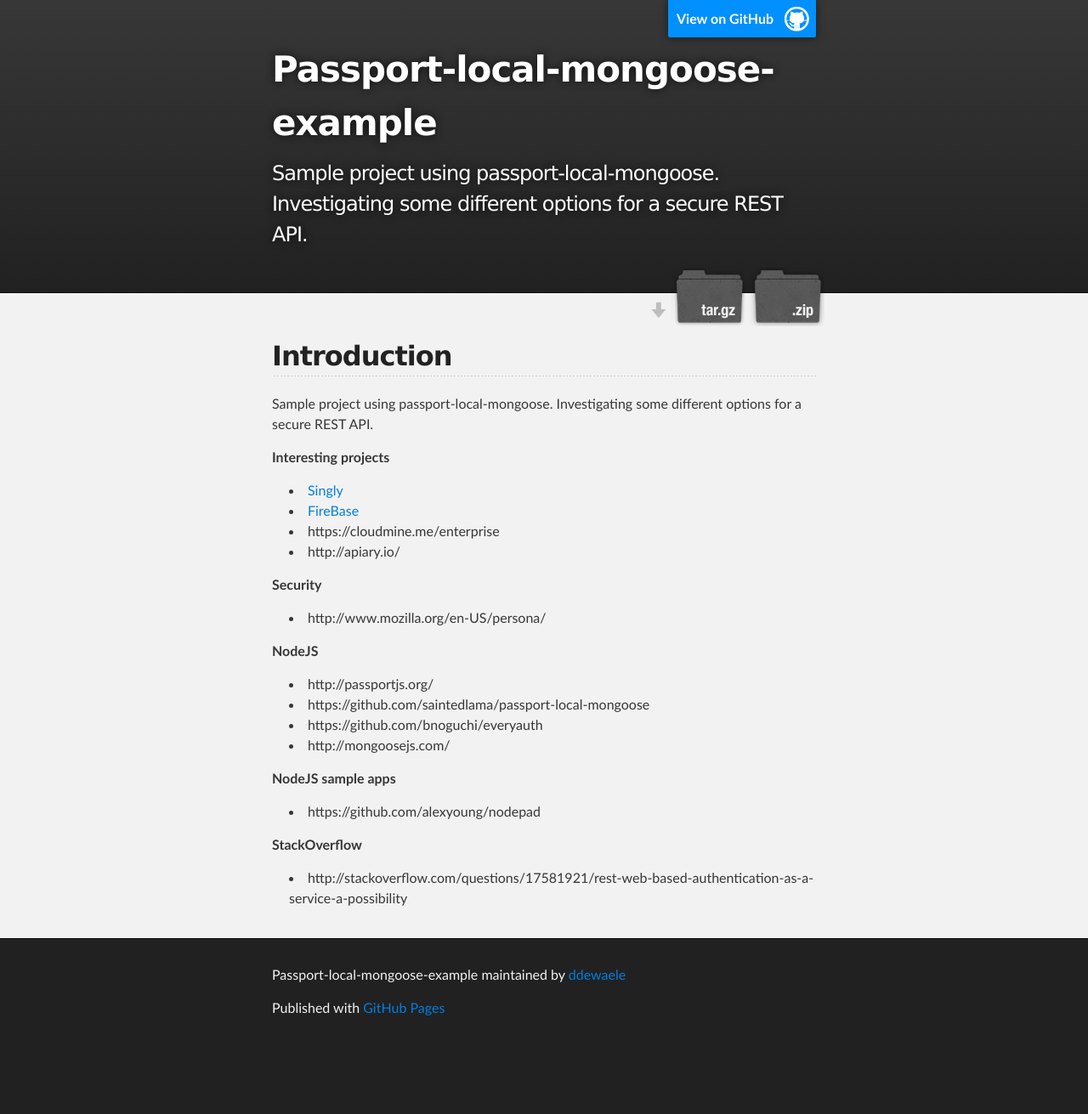
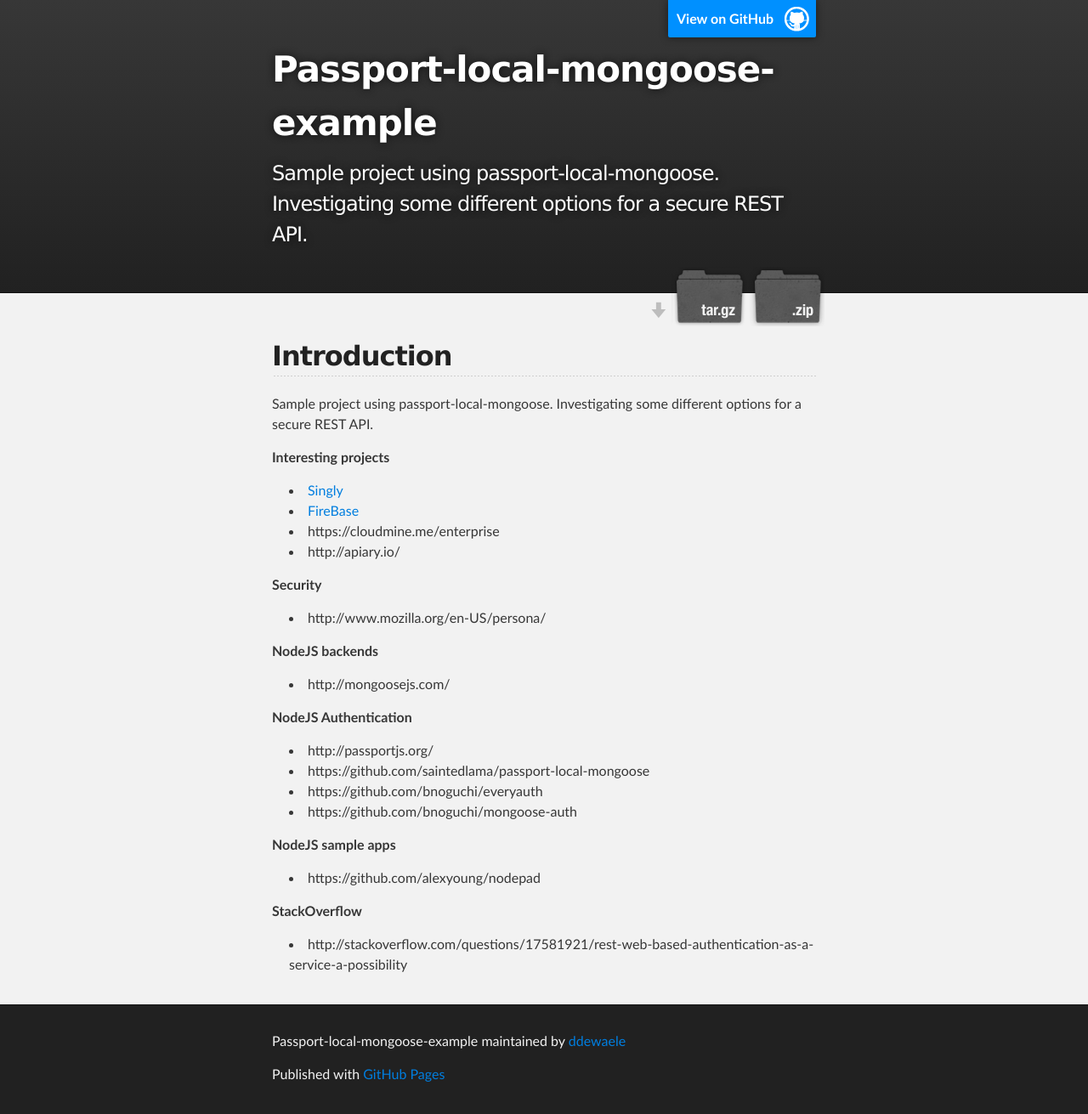
Before and after one commit to ddewaele/passport-local-mongoose-example, a Jekyll site: the page built from index.md, in a window 1280 px wide. Shown: the whole page at 85% size. Built offline with Jekyll 4.4.1, drawn with Linux system fonts in a browser that asks for light colours; Markdown is read by kramdown in place of the engine named in the settings; before the commit the page ends 1233 px from its top, so only the background shows below that.

Commit message:
gh pages updated

```diff
--- a/_config.yml
+++ b/_config.yml
@@ -0,0 +1,3 @@
+markdown: redcarpet2
+redcarpet:
+  extensions: ["no_intra_emphasis", "fenced_code_blocks", "autolink", "tables",     "with_toc_data"]
--- a/index.md
+++ b/index.md
@@ -20,14 +20,17 @@
 - http://www.mozilla.org/en-US/persona/
 
 
+**NodeJS backends**
 
+- http://mongoosejs.com/
 
-**NodeJS**
+**NodeJS Authentication**
 
 - http://passportjs.org/
 - https://github.com/saintedlama/passport-local-mongoose
 - https://github.com/bnoguchi/everyauth
-- http://mongoosejs.com/
+- https://github.com/bnoguchi/mongoose-auth
+
 
 **NodeJS sample apps**
 
```
